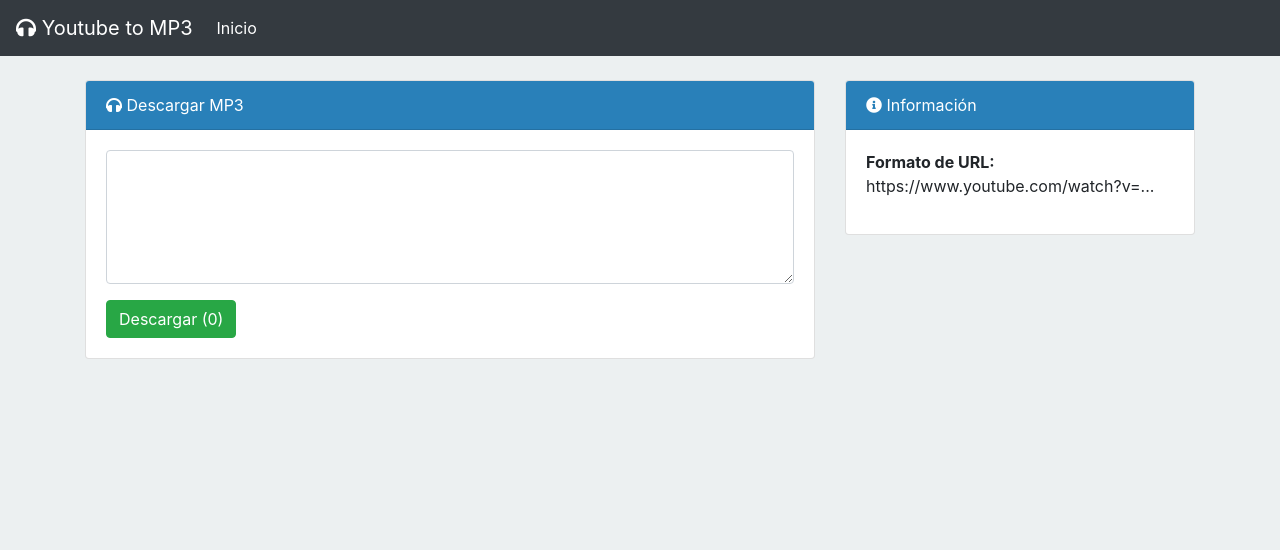
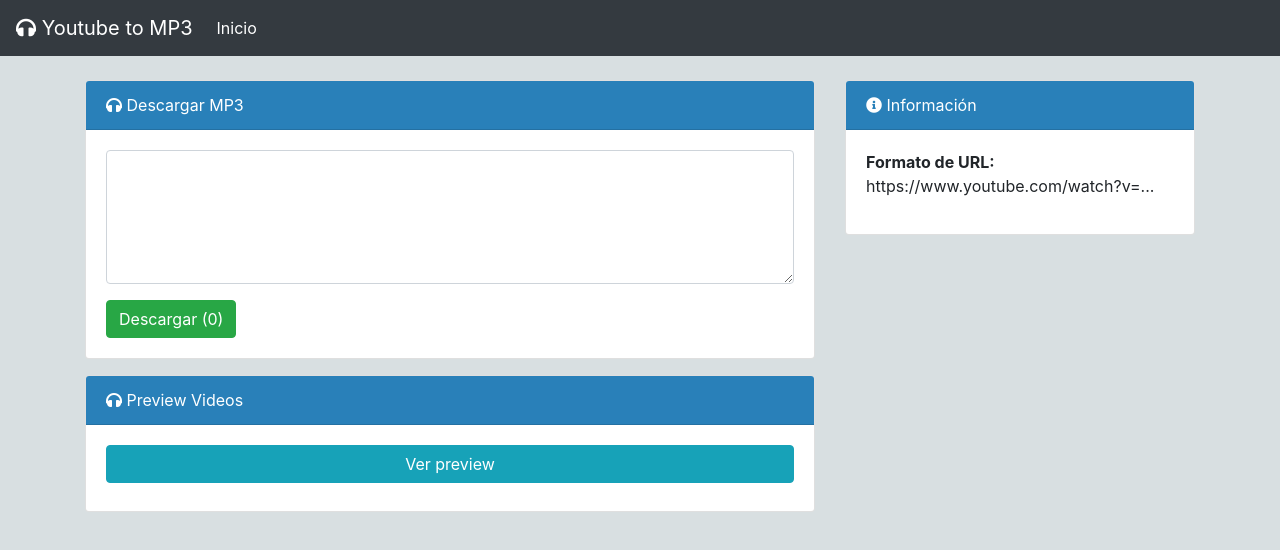
Before and after one commit to rubegartor/YoutubeToMP3, a Flask app: page / in a window 1280 px wide. Shown: the top 550 px of the page. Run offline with Flask 2, Linux system fonts and the light colour scheme; some libraries are stand-ins or nearby versions.

Commit message:
Add new video preview feature

```diff
--- a/templates/index.html
+++ b/templates/index.html
@@ -5,13 +5,13 @@
     <title>Youtube to MP3</title>
     <meta name="viewport" content="width=device-width, initial-scale=1, shrink-to-fit=no">
     <link rel="icon" href="../static/favicon.ico" type="image/x-icon" />
-    <link rel="stylesheet" href="https://use.fontawesome.com/releases/v5.0.13/css/all.css" integrity="sha384-DNOHZ68U8hZfKXOrtjWvjxusGo9WQnrNx2sqG0tfsghAvtVlRW3tvkXWZh58N9jp" crossorigin="anonymous">
-    <link rel="stylesheet" href="https://stackpath.bootstrapcdn.com/bootstrap/4.1.1/css/bootstrap.min.css" integrity="sha384-WskhaSGFgHYWDcbwN70/dfYBj47jz9qbsMId/iRN3ewGhXQFZCSftd1LZCfmhktB" crossorigin="anonymous">
-    <script src="https://code.jquery.com/jquery-3.3.1.slim.min.js" integrity="sha384-q8i/X+965DzO0rT7abK41JStQIAqVgRVzpbzo5smXKp4YfRvH+8abtTE1Pi6jizo" crossorigin="anonymous"></script>
-    <script src="https://cdnjs.cloudflare.com/ajax/libs/popper.js/1.14.3/umd/popper.min.js" integrity="sha384-ZMP7rVo3mIykV+2+9J3UJ46jBk0WLaUAdn689aCwoqbBJiSnjAK/l8WvCWPIPm49" crossorigin="anonymous"></script>
-    <script src="https://stackpath.bootstrapcdn.com/bootstrap/4.1.1/js/bootstrap.min.js" integrity="sha384-smHYKdLADwkXOn1EmN1qk/HfnUcbVRZyYmZ4qpPea6sjB/pTJ0euyQp0Mk8ck+5T" crossorigin="anonymous"></script>
+    <link rel="stylesheet" href="https://use.fontawesome.com/releases/v5.0.13/css/all.css">
+    <link rel="stylesheet" href="https://stackpath.bootstrapcdn.com/bootstrap/4.1.1/css/bootstrap.min.css">
+    <script src="https://code.jquery.com/jquery-3.3.1.slim.min.js"></script>
+    <script src="https://cdnjs.cloudflare.com/ajax/libs/popper.js/1.14.3/umd/popper.min.js"></script>
+    <script src="https://stackpath.bootstrapcdn.com/bootstrap/4.1.1/js/bootstrap.min.js"></script>
   </head>
-  <body style="background: #ecf0f1;">
+  <body style="background: #d8dfe1;">
     <nav class="navbar navbar-expand-lg navbar-dark bg-dark">
       <a class="navbar-brand" href="#"><i class="fas fa-headphones"></i> Youtube to MP3</a>
       <div class="collapse navbar-collapse" id="navbarNavAltMarkup">
@@ -21,10 +21,9 @@
       </div>
     </nav>
     <div class="container mt-4">
-      <div id="alerta"></div>
       <div class="row">
-        <div class="col-sm-8 mb-4">
-          <div class="card">
+        <div class="col-sm-8">
+          <div class="card mb-3">
             <div class="card-header text-white" style="background: #2980b9;">
               <i class="fas fa-headphones"></i> Descargar MP3
             </div>
@@ -33,6 +32,17 @@
                 <textarea name="inputURL" class="form-control" rows="5" id="inputURL"></textarea>
                 <button type="submit" name="Submit" class="btn btn-success mt-3" id="countSongs">Descargar (0)</button>
               </form>
+            </div>
+          </div>
+          <div class="card mb-4">
+            <div class="card-header text-white" style="background: #2980b9;">
+              <i class="fas fa-headphones"></i> Preview Videos
+            </div>
+            <div class="card-body text-center">
+              <button data-toggle="collapse" data-target="#demo" class="btn btn-info btn-block mb-2">Ver preview</button>
+              <div id="demo" class="collapse">
+                <div id="previewList"></div>
+              </div>
             </div>
           </div>
         </div>
@@ -52,5 +62,6 @@
       </div>
     </div>
     <script src="{{ url_for('static', filename='js/countSongs.js') }}"></script>
+    <script src="{{ url_for('static', filename='js/getThumbnail.js') }}"></script>
   </body>
 </html>
```
